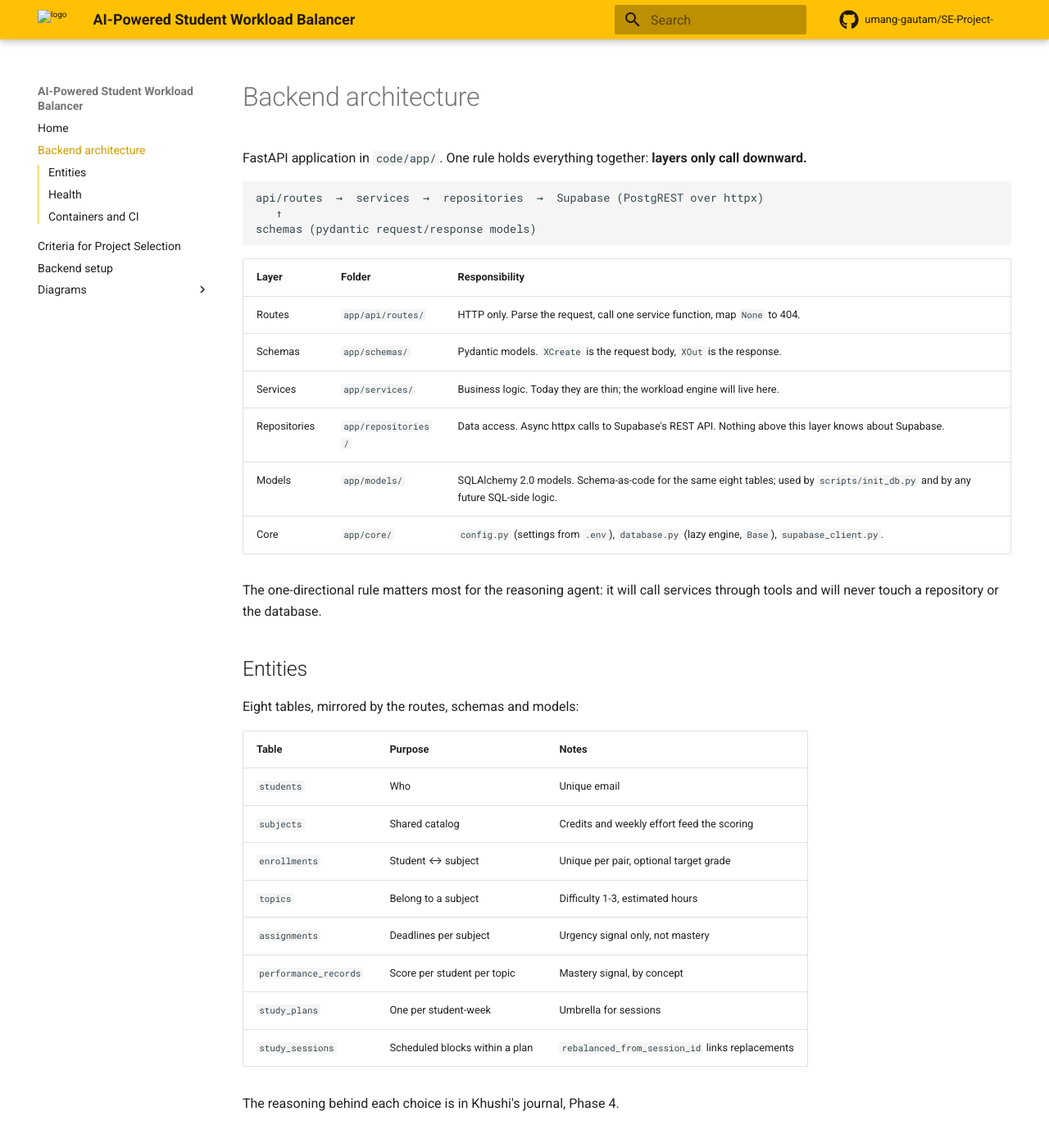
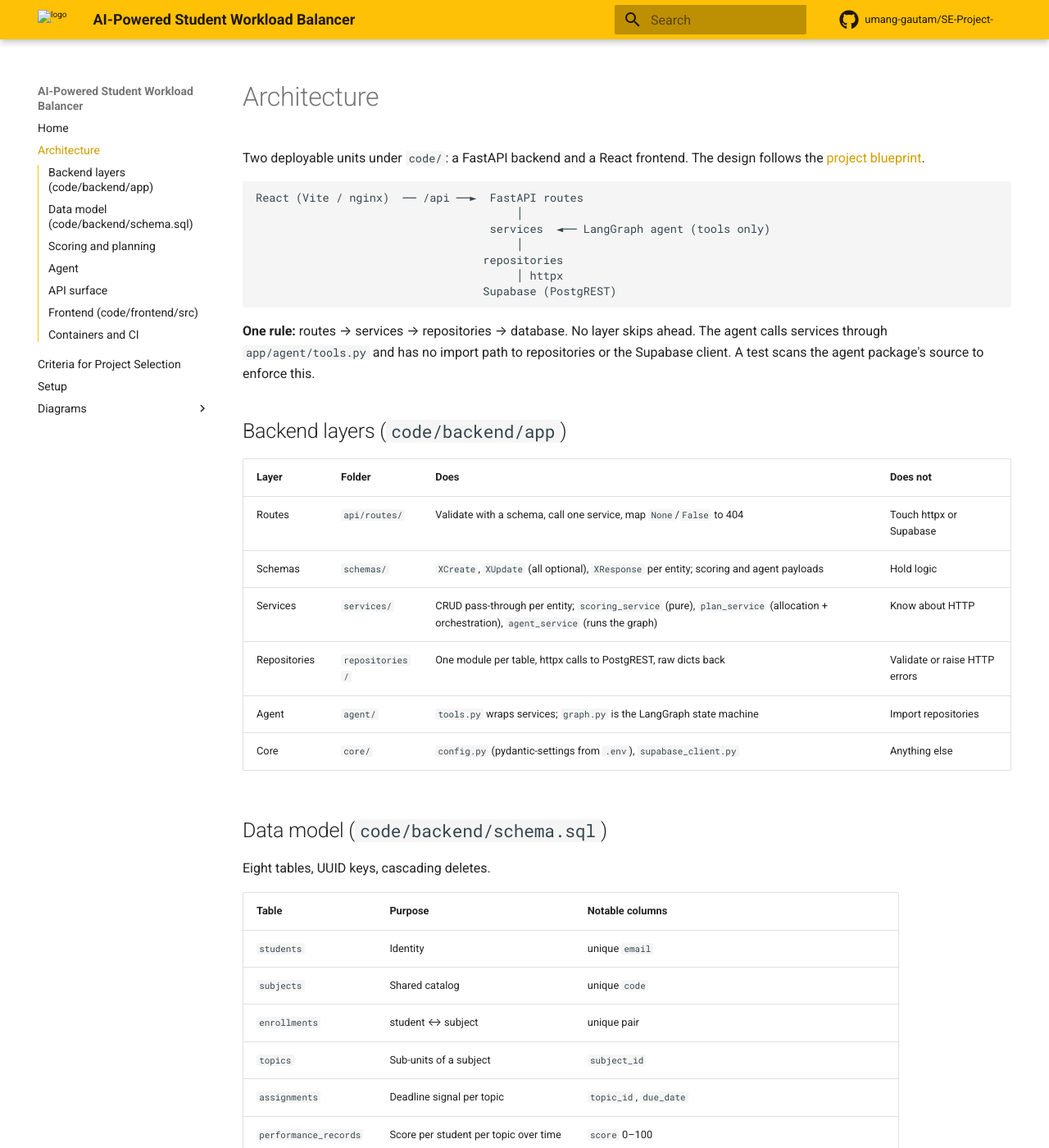
Before and after one commit to umang-gautam/SE-Project-, an MkDocs documentation site: the page built from docs/architecture.md, in a window 1280 px wide and 1400 px high. Shown: the whole window at 82% size. Built offline with MkDocs 1.6.1 and Material for MkDocs 9.7.7, drawn with Linux system fonts in a browser that asks for light colours; comment, search, counter and statistics services are not loaded; some of the changed text lies outside the part shown.

Commit message:
docs: architecture and setup pages for the blueprint layout
architecture.md: layer responsibilities, eight-table schema with
rationale, scoring formulas, agent graph, API surface, frontend
layout, containers and CI. setup.md: Supabase schema, .env, compose,
direct runs, tests, adding an entity.

````diff
--- a/docs/architecture.md
+++ b/docs/architecture.md
@@ -1,56 +1,103 @@
-# Backend architecture
+# Architecture
 
-FastAPI application in `code/app/`. One rule holds everything together:
-**layers only call downward.**
+Two deployable units under `code/`: a FastAPI backend and a React frontend.
+The design follows the [project blueprint](project-blueprint.pdf).
 
 ```
-api/routes  →  services  →  repositories  →  Supabase (PostgREST over httpx)
-   ↑
-schemas (pydantic request/response models)
+React (Vite / nginx)  ── /api ──►  FastAPI routes
+                                       │
+                                   services  ◄── LangGraph agent (tools only)
+                                       │
+                                  repositories
+                                       │ httpx
+                                  Supabase (PostgREST)
 ```
 
-| Layer | Folder | Responsibility |
+**One rule:** routes → services → repositories → database. No layer skips ahead.
+The agent calls services through `app/agent/tools.py` and has no import path
+to repositories or the Supabase client. A test scans the agent package's
+source to enforce this.
+
+## Backend layers (`code/backend/app`)
+
+| Layer | Folder | Does | Does not |
+|---|---|---|---|
+| Routes | `api/routes/` | Validate with a schema, call one service, map `None`/`False` to 404 | Touch httpx or Supabase |
+| Schemas | `schemas/` | `XCreate`, `XUpdate` (all optional), `XResponse` per entity; scoring and agent payloads | Hold logic |
+| Services | `services/` | CRUD pass-through per entity; `scoring_service` (pure), `plan_service` (allocation + orchestration), `agent_service` (runs the graph) | Know about HTTP |
+| Repositories | `repositories/` | One module per table, httpx calls to PostgREST, raw dicts back | Validate or raise HTTP errors |
+| Agent | `agent/` | `tools.py` wraps services; `graph.py` is the LangGraph state machine | Import repositories |
+| Core | `core/` | `config.py` (pydantic-settings from `.env`), `supabase_client.py` | Anything else |
+
+## Data model (`code/backend/schema.sql`)
+
+Eight tables, UUID keys, cascading deletes.
+
+| Table | Purpose | Notable columns |
 |---|---|---|
-| Routes | `app/api/routes/` | HTTP only. Parse the request, call one service function, map `None` to 404. |
-| Schemas | `app/schemas/` | Pydantic models. `XCreate` is the request body, `XOut` is the response. |
-| Services | `app/services/` | Business logic. Today they are thin; the workload engine will live here. |
-| Repositories | `app/repositories/` | Data access. Async httpx calls to Supabase's REST API. Nothing above this layer knows about Supabase. |
-| Models | `app/models/` | SQLAlchemy 2.0 models. Schema-as-code for the same eight tables; used by `scripts/init_db.py` and by any future SQL-side logic. |
-| Core | `app/core/` | `config.py` (settings from `.env`), `database.py` (lazy engine, `Base`), `supabase_client.py`. |
+| `students` | Identity | unique `email` |
+| `subjects` | Shared catalog | unique `code` |
+| `enrollments` | student ↔ subject | unique pair |
+| `topics` | Sub-units of a subject | `subject_id` |
+| `assignments` | Deadline signal per topic | `topic_id`, `due_date` |
+| `performance_records` | Score per student per topic over time | `score` 0–100 |
+| `study_plans` | One planning window per student | `start_date`, `end_date` |
+| `study_sessions` | Blocks inside a plan | `date`, `duration_minutes` > 0, `status` in pending/done/missed |
 
-The one-directional rule matters most for the reasoning agent: it will call
-services through tools and will never touch a repository or the database.
+Why `assignments` hang off `topics`: urgency is computed per topic.
+Why `study_plans` and `study_sessions` are separate: the agent rebalances at
+session grain without recreating the plan.
 
-## Entities
+## Scoring and planning
 
-Eight tables, mirrored by the routes, schemas and models:
+- **Mastery** = mean of a topic's scores / 100.
+- **Urgency** = 1 at or past the nearest due date, 0 at 30 days out, linear between.
+- **Priority** = 100 × (0.6 × (1 − mastery) + 0.4 × urgency).
+- **Allocation** splits `hours_per_day × num_days` across topics in proportion to
+  priority, in 30–60 minute sessions, placed on the least-loaded day.
 
-| Table | Purpose | Notes |
-|---|---|---|
-| `students` | Who | Unique email |
-| `subjects` | Shared catalog | Credits and weekly effort feed the scoring |
-| `enrollments` | Student ↔ subject | Unique per pair, optional target grade |
-| `topics` | Belong to a subject | Difficulty 1-3, estimated hours |
-| `assignments` | Deadlines per subject | Urgency signal only, not mastery |
-| `performance_records` | Score per student per topic | Mastery signal, by concept |
-| `study_plans` | One per student-week | Umbrella for sessions |
-| `study_sessions` | Scheduled blocks within a plan | `rebalanced_from_session_id` links replacements |
+All of this is pure Python in `scoring_service.py` and `plan_service.allocate_sessions`,
+tested without any network.
 
-The reasoning behind each choice is in Khushi's journal, Phase 4.
+## Agent
 
-## Health
+`POST /agent/rebalance` runs a LangGraph graph:
 
-`GET /health` always returns 200 with per-dependency status:
-
-```json
-{"status": "ok", "database": "unconfigured", "supabase": "error: ConnectError"}
+```
+detect_change ──[changes_needed]──► re_score ► re_plan ► explain_decision ► END
+              └──[no]──► no_change ► END
 ```
 
-Docker's `HEALTHCHECK` and CI read only the status code. Humans read the body.
+Triggers: `missed_session` (always), `low_score` (< 50), `new_assignment`
+(≤ 7 days), `manual` (always). Every node is deterministic; the explanation
+is plain text listing the reason and the top three topics.
+
+## API surface
+
+| Method | Path | Purpose |
+|---|---|---|
+| GET | `/health` | Liveness |
+| CRUD | `/students`, `/subjects`, `/topics`, `/assignments`, `/enrollments`, `/study-plans`, `/study-sessions` | Resource management, plus `by-<parent>/{id}` lookups |
+| POST | `/performance/` | Log a score |
+| GET | `/students/{id}/scores` | Scored topics, highest priority first |
+| POST | `/study-plans/generate` | Score, allocate, persist a plan |
+| PATCH | `/study-sessions/{id}` | Mark done/missed |
+| POST | `/agent/rebalance` | Run the agent |
+
+Interactive docs at `/docs` when the backend is running.
+
+## Frontend (`code/frontend/src`)
+
+`api/client.js` is the only module that calls `fetch`. Pages under `pages/`
+(Dashboard, Subjects, PerformanceEntry, StudyPlanView), shared pieces under
+`components/` (TopicCard, ScoreBadge, SessionBlock), and `hooks/useStudyPlan.js`
+for plan and session state. In development Vite proxies `/api` to port 8000;
+in the container nginx does the same, so the client never changes.
 
 ## Containers and CI
 
-- `code/Dockerfile`: `python:3.12-slim`, non-root, uvicorn on 8000.
-- `code/docker-compose.yml`: the API plus a local Postgres for schema work. The request path still uses Supabase.
-- `.github/workflows/backend.yml`: pytest, image build, and a start-and-curl smoke test on every push or PR touching `code/`.
-- `.github/workflows/mkdocs.yml`: builds this site to the `gh-pages` branch on every push to `main`.
+- `code/backend/Dockerfile`: python 3.12-slim, non-root, healthcheck on `/health`.
+- `code/frontend/Dockerfile`: Node build stage, nginx serve stage with the `/api` proxy.
+- `code/docker-compose.yml`: both, frontend on 8080, backend internal only.
+- `.github/workflows/backend.yml`: pytest, image build, smoke test. `frontend.yml`: npm build, image build.
+- `.github/workflows/mkdocs.yml`: publishes this site on push to `main`.
--- a/docs/setup.md
+++ b/docs/setup.md
@@ -1,53 +1,46 @@
-# Backend setup
+# Setup
 
-Everything runs from `code/`. You need a Supabase project with the eight
-tables; ask the team for the URL and service key.
+Everything lives under `code/`. You need a Supabase project with the tables
+from `code/backend/schema.sql`: paste the file into the Supabase SQL editor once.
 
 ## Configure
 
 ```sh
-cd code
+cd code/backend
 cp .env.example .env
-# edit .env: SUPABASE_URL, SUPABASE_SERVICE_KEY
+# edit .env: SUPABASE_URL, SUPABASE_KEY
 ```
 
-`.env` is git-ignored and Docker-ignored. Keep it that way.
+`.env` is git-ignored and docker-ignored. Keep it that way.
 
-## Run with Docker (recommended)
+## Run everything with Docker
 
 ```sh
+cd code
 docker compose up --build
 ```
 
-- API: <http://localhost:8000>, interactive docs at <http://localhost:8000/docs>
-- Postgres: `localhost:5432`, user/password/db all `balancer`
+- App: <http://localhost:8080>
+- API through the frontend proxy: <http://localhost:8080/api/health>
 
-Create the tables in the local Postgres once:
+## Run the pieces directly
+
+Backend, Python 3.10+:
 
 ```sh
-docker compose run --rm api python scripts/init_db.py
+cd code/backend
+python -m venv venv && source venv/bin/activate     # Windows: venv\Scripts\activate
+pip install -r requirements.txt
+uvicorn app.main:app --reload                        # http://localhost:8000/docs
 ```
 
-Check everything is wired:
+Frontend, Node 22:
 
 ```sh
-curl localhost:8000/health
-# {"status":"ok","database":"ok","supabase":"ok"}
+cd code/frontend
+npm install
+npm run dev                                          # http://localhost:5173, proxies /api to :8000
 ```
-
-## Run without Docker
-
-Python 3.10 or newer.
-
-```sh
-python -m venv venv
-source venv/bin/activate          # Windows: venv\Scripts\activate
-pip install -r requirements.txt -r requirements-dev.txt
-uvicorn app.main:app --reload
-```
-
-To also use the compose Postgres from a bare uvicorn, start only the database
-with `docker compose up db` and uncomment `DATABASE_URL` in `.env`.
 
 ## Tests
 
@@ -57,11 +50,12 @@ From the repository root:
 pytest
 ```
 
-No credentials or network needed. The repository layer is monkeypatched.
+No credentials or network needed. Route tests patch services, agent tests patch
+the agent's tools, and the scoring and allocation tests are pure functions.
 
 ## Adding an entity
 
-Copy the four-file pattern from `students`: a schema in `app/schemas/`, a
-repository in `app/repositories/`, a service in `app/services/`, a route in
-`app/api/routes/`. Register the router in `app/main.py`. Add a model in
-`app/models/` and import it in `app/models/__init__.py`.
+Follow `students` through the layers: schema in `app/schemas/`, repository in
+`app/repositories/`, service in `app/services/`, router in `app/api/routes/`,
+then `include_router` in `app/main.py`. Add the table to `schema.sql` and the
+client functions to `frontend/src/api/client.js`.
````
Also changed, not shown: journals/1024030809-khushi/index.md (+19 -0 lines).
